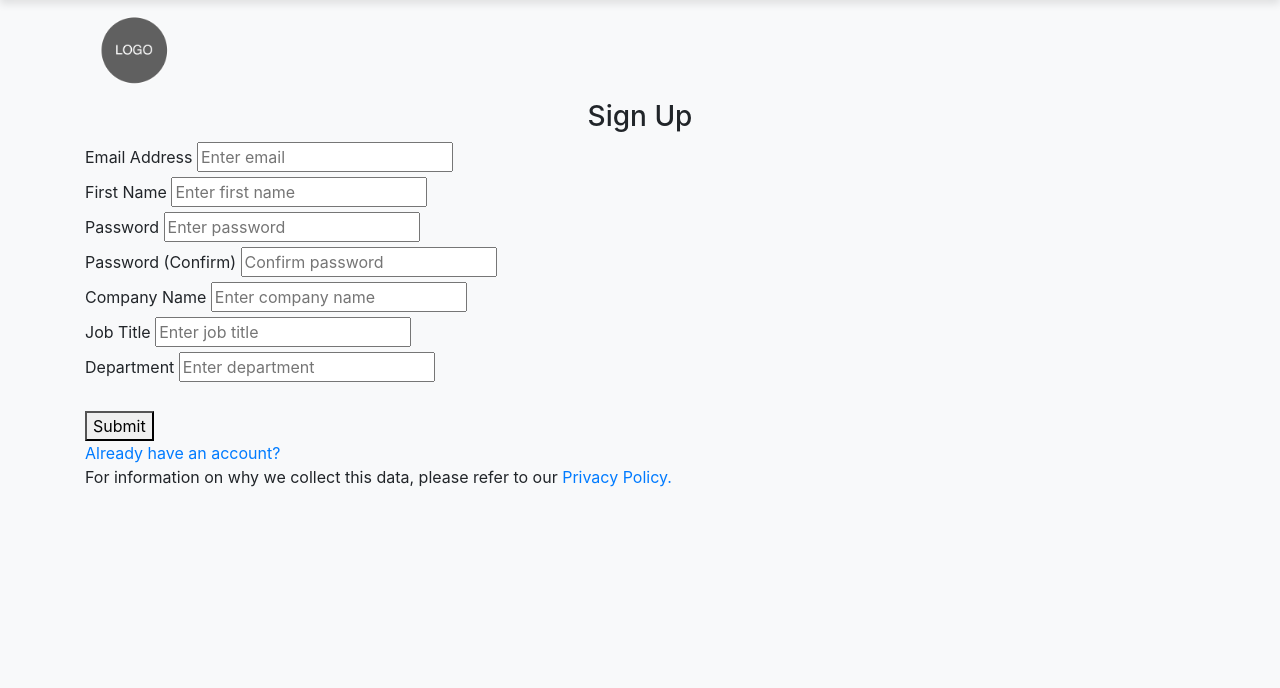
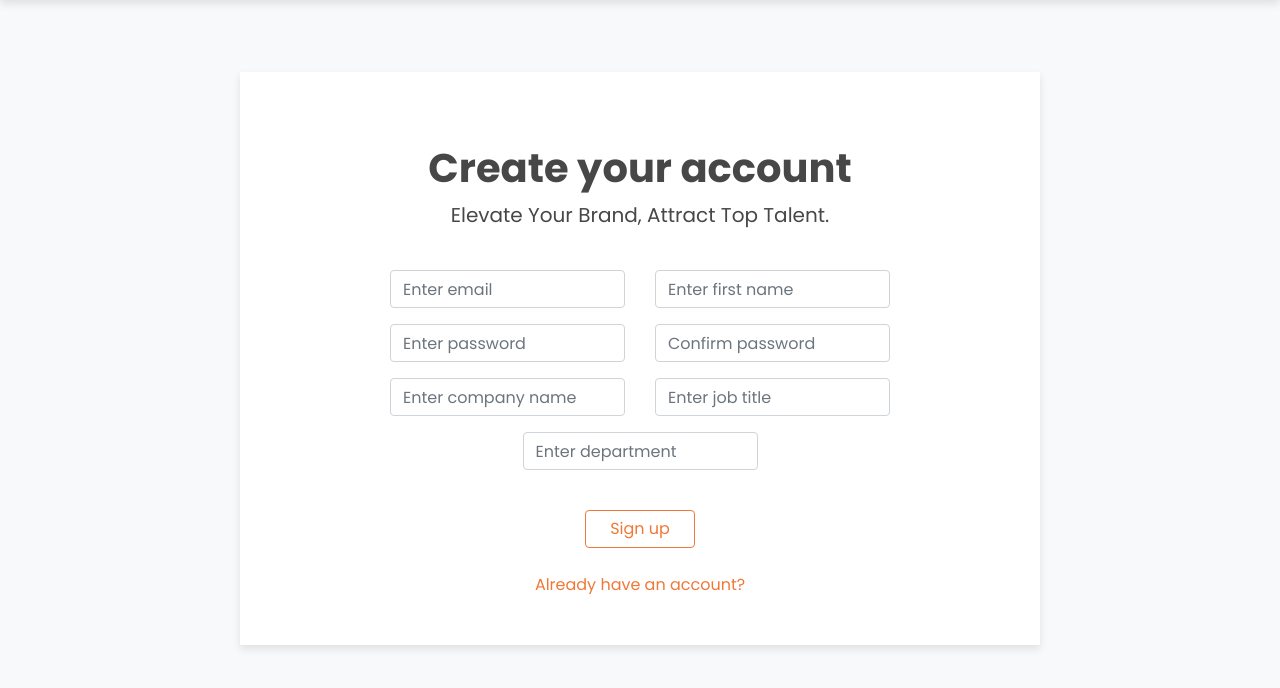
Before and after one commit to culfri09/Kallos, a Flask app: page /sign-up in a window 1280 px wide. Shown: the part 79-767 px from the top of the page. Run offline with Flask 3, Linux system fonts and the light colour scheme.

Commit message:
do signup page

```diff
--- a/website/template/sign_up.html
+++ b/website/template/sign_up.html
@@ -1,41 +1,56 @@
 {% extends "flash.html" %}
-{% block title %}Login{% endblock %}
+{% block title %}Create Account{% endblock %}
 
 {% block content %}
-    <a href="/hero"><img src="{{ url_for('static', filename='images/Logo_Placeholder.png') }}" alt="Logo_Placeholder" width="100" height="100"></a>
+<br>
+<br>
+<br>
 <form method="POST">
-        <h3 align="center">Sign Up</h3>
-        <div>
-            <label for="email">Email Address</label>
-            <input type="email" id="email" name="email" placeholder="Enter email" value="{{ form_data.email }}">
+    <div class="container custom-navbar" style="max-width: 800px;">
+        <br>
+        <main>
+            <div class="needs-validation custom-form" novalidate="">
+                <div class="text-center">
+                    <br>
+                    <br>
+                    <h2 class="title" style="font-size: 40px;">Create your account</h2>
+                    <p class="subtitle" style="font-size: 20px; text-align: center;">Elevate Your Brand, Attract Top Talent.</p>
+                    <br>
                 </div>
-        <div>
-            <label for="firstName">First Name</label>
-            <input type="text" id="firstName" name="firstName" placeholder="Enter first name" value="{{ form_data.first_name }}">
+                <div class="row justify-content-center">
+                    <div class="col-md-6 mb-3">
+                        <input type="email" class="form-control subtitle" id="email" name="email" placeholder="Enter email" value="{{ form_data.email }}">
                     </div>
-        <div>
-            <label for="password1">Password</label>
-            <input type="password" id="password1" name="password1" placeholder="Enter password">
+                    <div class="col-md-6 mb-3">
+                        <input type="text" class="form-control subtitle" id="firstName" name="firstName" placeholder="Enter first name" value="{{ form_data.first_name }}">
                     </div>
-        <div>
-            <label for="password2">Password (Confirm)</label>
-            <input type="password" id="password2" name="password2" placeholder="Confirm password">
+                    <div class="col-md-6 mb-3">
+                        <input type="password" class="form-control subtitle" id="password1" name="password1" placeholder="Enter password">
                     </div>
-        <div>
-            <label for="companyName">Company Name</label>
-            <input type="text" id="companyName" name="companyName" placeholder="Enter company name" value="{{ form_data.company_name }}">
+                    <div class="col-md-6 mb-3">
+                        <input type="password" class="form-control subtitle" id="password2" name="password2" placeholder="Confirm password">
                     </div>
-        <div>
-            <label for="jobTitle">Job Title</label>
-            <input type="text" id="jobTitle" name="jobTitle" placeholder="Enter job title" value="{{ form_data.job_title }}">
+                    <div class="col-md-6 mb-3">
+                        <input type="text" class="form-control subtitle" id="companyName" name="companyName" placeholder="Enter company name" value="{{ form_data.company_name }}">
                     </div>
-        <div>
-            <label for="department">Department</label>
-            <input type="text" id="department" name="department" placeholder="Enter department" value="{{ form_data.department }}">
+                    <div class="col-md-6 mb-3">
+                        <input type="text" class="form-control subtitle" id="jobTitle" name="jobTitle" placeholder="Enter job title" value="{{ form_data.job_title }}">
                     </div>
-        <br/>
-        <button type="submit">Submit</button><br>
-        <a href="/login">Already have an account?</a>
-        <p>For information on why we collect this data, please refer to our <a href="/privacy_policy">Privacy Policy.</a></p>
+                    <div class="col-md-6 mb-3">
+                        <input type="text" class="form-control subtitle" id="department" name="department" placeholder="Enter department" value="{{ form_data.department }}">
+                    </div>
+                </div>
+                <br>
+                <div class="text-center">
+                    <button type="submit" class="btn btn-outline-primary custom-hero-signup-btn px-4 gap-3">Sign up</button>
+                    <br>
+                    <br>
+                    <a href="/login" class="subtitle orange-text">Already have an account?</a>
+                </div>
+                <br>
+                <br>
+            </div>
+        </main>
+    </div>
 </form>
 {% endblock %}
```
Also changed, not shown: website/template/login.html (+12 -12 lines), .misc.txt. Lines whose indentation alone changed are shown as unchanged.
